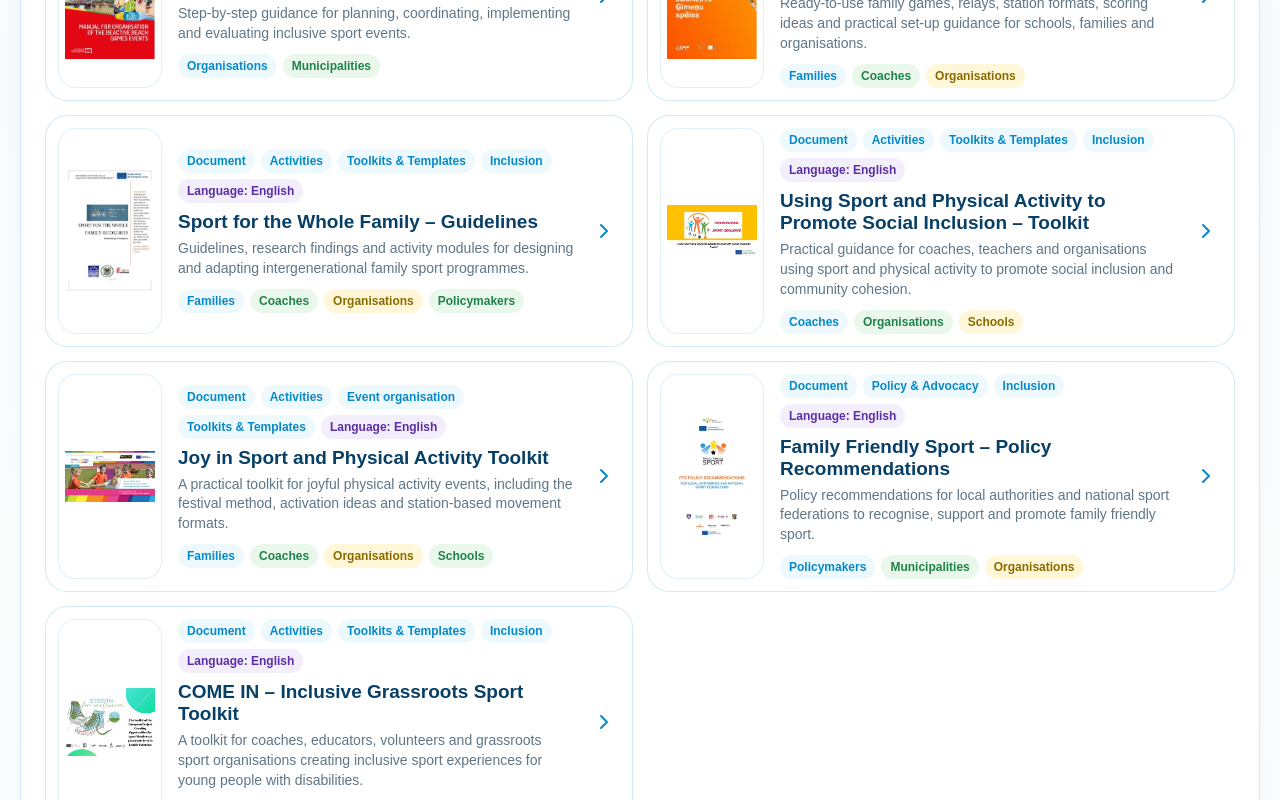
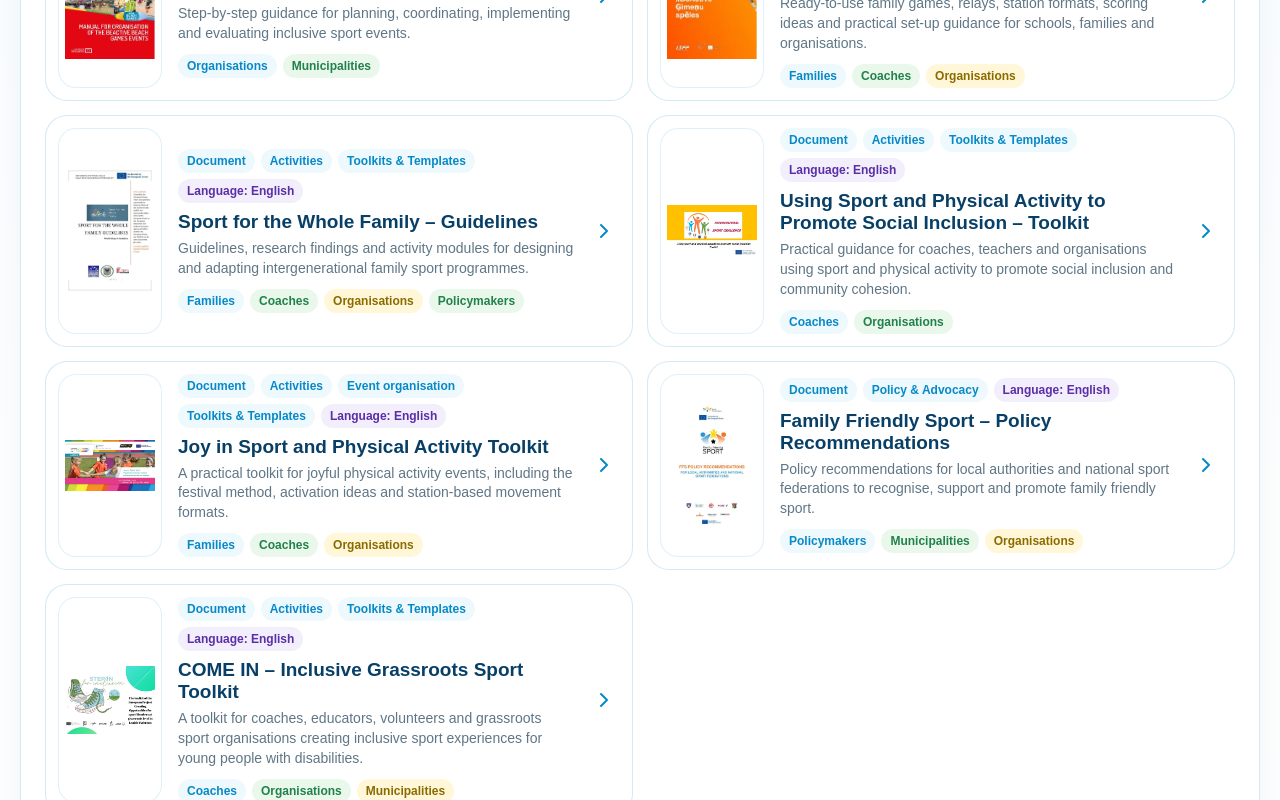
Before and after one commit to ronaldsrezais-cpu/knowledge-hub, a Next.js app: page / in a window 1280 px wide. Shown: the part 2020-2820 px from the top of the page. Built offline with nearby package versions, Linux system fonts and the light colour scheme.

Commit message:
Add files via upload

```diff
--- a/app/page.tsx
+++ b/app/page.tsx
@@ -28,14 +28,13 @@ import {
   X,
 } from 'lucide-react';
 
-const audienceOptions = ['All audiences', 'Families', 'Organisations', 'Municipalities', 'Policymakers', 'Coaches', 'Schools'];
+const audienceOptions = ['All audiences', 'Families', 'Organisations', 'Municipalities', 'Policymakers', 'Coaches'];
 const topicOptions = [
   'All topics',
   'Activities',
   'Toolkits & Templates',
   'Event organisation',
   'Policy & Advocacy',
-  'Inclusion',
 ];
 const typeOptions = ['All types', 'Document', 'Video', 'Photos'];
 
@@ -86,7 +85,7 @@ const resourceItems = [
   },
   {
     type: 'Guidelines',
-    topics: ['Activities', 'Toolkits & Templates', 'Inclusion'],
+    topics: ['Activities', 'Toolkits & Templates'],
     title: 'Sport for the Whole Family – Guidelines',
     description: 'Guidelines, research findings and activity modules for designing and adapting intergenerational family sport programmes.',
     audiences: ['Families', 'Coaches', 'Organisations', 'Policymakers'],
@@ -97,10 +96,10 @@ const resourceItems = [
   },
   {
     type: 'Toolkit',
-    topics: ['Activities', 'Toolkits & Templates', 'Inclusion'],
+    topics: ['Activities', 'Toolkits & Templates'],
     title: 'Using Sport and Physical Activity to Promote Social Inclusion – Toolkit',
     description: 'Practical guidance for coaches, teachers and organisations using sport and physical activity to promote social inclusion and community cohesion.',
-    audiences: ['Coaches', 'Organisations', 'Schools'],
+    audiences: ['Coaches', 'Organisations'],
     resourceType: 'Document',
     language: 'English',
     file: 'https://ec.europa.eu/programmes/erasmus-plus/project-result-content/2b00fa65-d803-4b4c-a36b-81cc11ee4978/ISC_toolkit_ENG..pdf',
@@ -111,7 +110,7 @@ const resourceItems = [
     topics: ['Activities', 'Event organisation', 'Toolkits & Templates'],
     title: 'Joy in Sport and Physical Activity Toolkit',
     description: 'A practical toolkit for joyful physical activity events, including the festival method, activation ideas and station-based movement formats.',
-    audiences: ['Families', 'Coaches', 'Organisations', 'Schools'],
+    audiences: ['Families', 'Coaches', 'Organisations'],
     resourceType: 'Document',
     language: 'English',
     file: 'https://www.essd.eu/api/uploads/ESSD_2023_Joy_In_Sport_toolkit_FINAL_7e28f2247f.pdf',
@@ -119,7 +118,7 @@ const resourceItems = [
   },
   {
     type: 'Policy recommendations',
-    topics: ['Policy & Advocacy', 'Inclusion'],
+    topics: ['Policy & Advocacy'],
     title: 'Family Friendly Sport – Policy Recommendations',
     description: 'Policy recommendations for local authorities and national sport federations to recognise, support and promote family friendly sport.',
     audiences: ['Policymakers', 'Municipalities', 'Organisations'],
@@ -130,10 +129,10 @@ const resourceItems = [
   },
   {
     type: 'Toolkit',
-    topics: ['Activities', 'Toolkits & Templates', 'Inclusion'],
+    topics: ['Activities', 'Toolkits & Templates'],
     title: 'COME IN – Inclusive Grassroots Sport Toolkit',
     description: 'A toolkit for coaches, educators, volunteers and grassroots sport organisations creating inclusive sport experiences for young people with disabilities.',
-    audiences: ['Coaches', 'Organisations', 'Schools', 'Municipalities'],
+    audiences: ['Coaches', 'Organisations', 'Municipalities'],
     resourceType: 'Document',
     language: 'English',
     file: 'https://ec.europa.eu/programmes/erasmus-plus/project-result-content/d4ea10e9-fbdd-47b6-8d01-672a3a8a43e0/COME-IN_tookit.pdf',
@@ -990,7 +989,7 @@ export default function Page() {
               <fieldset>
                 <legend>Target audience</legend>
                 <div className="check-grid">
-                  {['Families', 'Coaches', 'Organisations', 'Municipalities', 'Policymakers', 'Schools'].map(item => (
+                  {['Families', 'Coaches', 'Organisations', 'Municipalities', 'Policymakers'].map(item => (
                     <label key={item}><input type="checkbox" name="audiences" value={item} /> {item}</label>
                   ))}
                 </div>
@@ -998,7 +997,7 @@ export default function Page() {
               <fieldset>
                 <legend>Topic</legend>
                 <div className="check-grid">
-                  {['Activities', 'Toolkits & Templates', 'Event organisation', 'Policy & Advocacy', 'Inclusion'].map(item => (
+                  {['Activities', 'Toolkits & Templates', 'Event organisation', 'Policy & Advocacy'].map(item => (
                     <label key={item}><input type="checkbox" name="topics" value={item} /> {item}</label>
                   ))}
                 </div>
```
